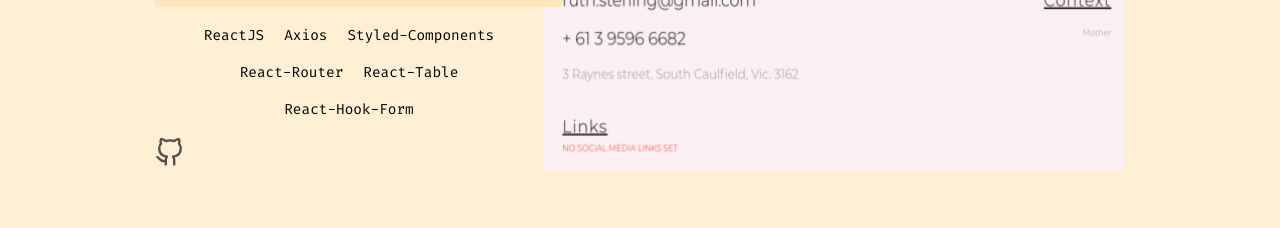
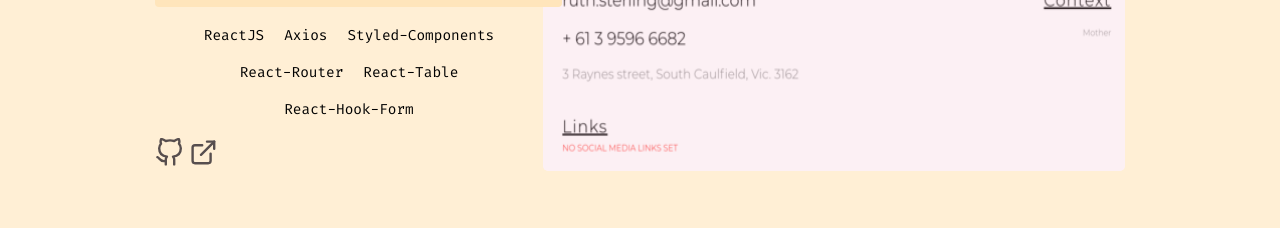
Before and after one commit to Kappaed/portfolio-website, a React (Create React App) app: page / in a window 1280 px wide. Shown: the part 2200-2428 px from the top of the page. Built offline with nearby package versions, Linux system fonts and the light colour scheme.

Commit message:
updated project link

```diff
--- a/src/components/projects/CrmApp.js
+++ b/src/components/projects/CrmApp.js
@@ -3,7 +3,7 @@ import ProjectTwo from "../../images/project-02.png";
 import ProjectDescription from "./ProjectDescription";
 import ProjectTech from "./ProjectTech";
 import ProjectLinks from "./ProjectLinks";
-import { FiGithub } from "react-icons/fi";
+import { FiGithub, FiExternalLink } from "react-icons/fi";
 
 const CrmApp = () => {
   return (
@@ -35,6 +35,10 @@ const CrmApp = () => {
             link: "https://github.com/Hansen11111/TeamLazyEvaluators-COMP30022",
             icon: <FiGithub />,
           },
+          {
+            link: "http://leonsterling.com:3000/",
+            icon: <FiExternalLink />,
+          },
         ]}
       />
     </ProjectTemplate>
```
